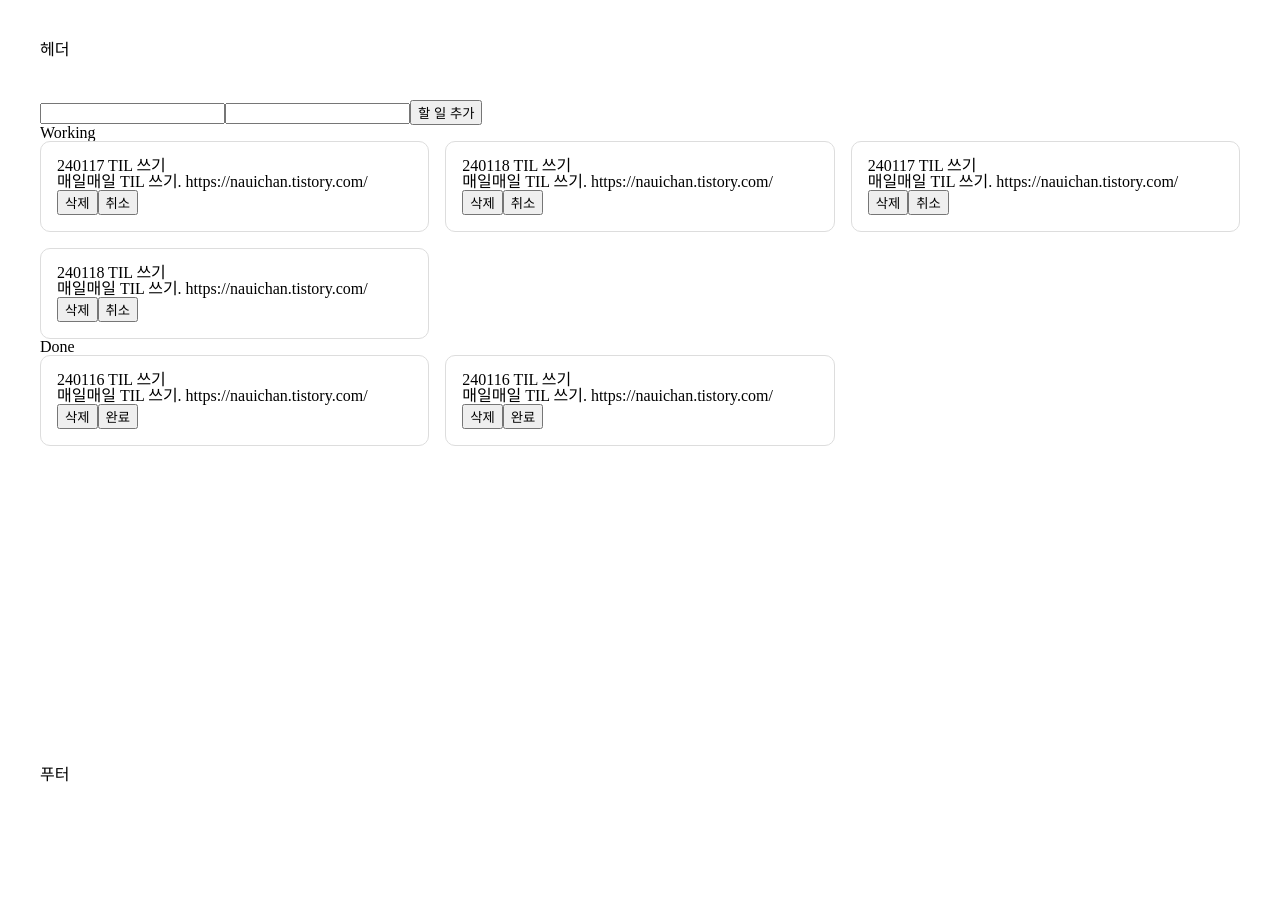
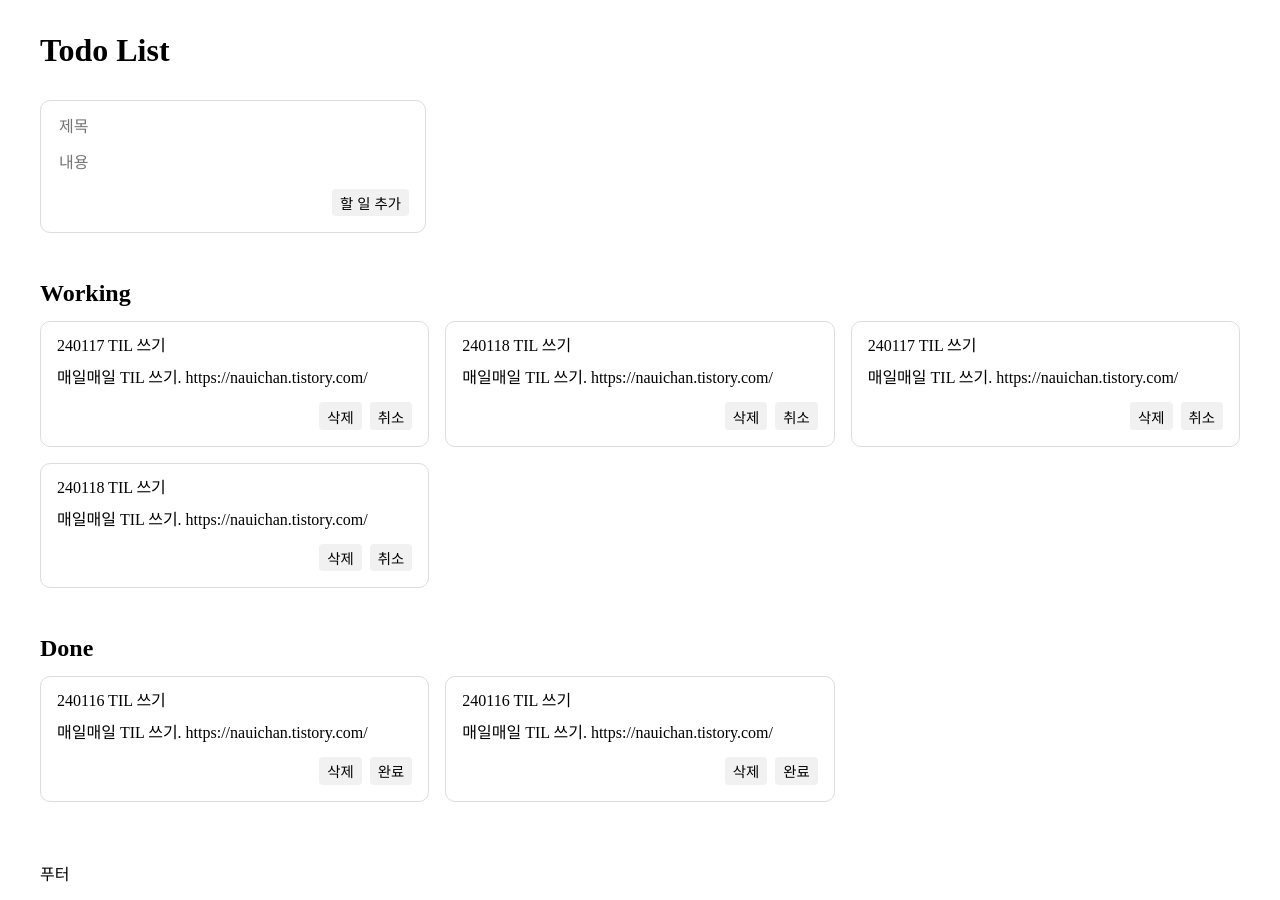
Before and after one commit to lauichan/react-todo-list, a React (Create React App) app: page / in a window 1280 px wide. Before the commit the page ends 800 px from the top, so only its background shows below. Built offline with nearby package versions, Linux system fonts and the light colour scheme.

Commit message:
기본 스타일

```diff
--- a/src/App.css
+++ b/src/App.css
@@ -8,10 +8,54 @@
   padding: 0 1.5rem;
 }
 
+input {
+  border: none;
+  font-size: 100%;
+  outline: none;
+}
+
+button {
+  border: none;
+  background: white;
+  font-size: 90%;
+}
+
 header {
   display: flex;
   align-items: center;
   height: 100px;
+}
+
+h1 {
+  font-size: 2rem;
+  font-weight: bold;
+}
+
+form {
+  display: flex;
+  flex-direction: column;
+  padding: 1rem;
+  border: 1px solid #ddd;
+  border-radius: 10px;
+  width: calc(100% / 3 - 3rem);
+  gap: 1rem;
+}
+
+form > button {
+  background: #f1f1f1;
+  padding: 0.2rem 0.5rem;
+  border-radius: 4px;
+  margin-left: auto;
+}
+
+section {
+  margin: 3rem 0;
+}
+
+h2 {
+  font-size: 1.5rem;
+  font-weight: bold;
+  margin: 1rem 0;
 }
 
 ul {
@@ -30,10 +74,19 @@ ul > li {
   padding: 1rem;
   border: 1px solid #ddd;
   border-radius: 10px;
+  gap: 1rem;
 }
 
 ul > li > div {
   margin-top: auto;
+  margin-left: auto;
+}
+
+ul > li > div > button {
+  background: #f1f1f1;
+  padding: 0.2rem 0.5rem;
+  margin-left: 0.5rem;
+  border-radius: 4px;
 }
 
 footer {
--- a/src/App.jsx
+++ b/src/App.jsx
@@ -77,10 +77,18 @@ function TaskForm({ addTask }) {
 
   return (
     <form onSubmit={onSubmitHandler}>
-      <input type="text" value={title} onChange={getTitle}></input>
-      {title}
-      <input type="text" value={content} onChange={getContent}></input>
-      {content}
+      <input
+        type="text"
+        value={title}
+        onChange={getTitle}
+        placeholder="제목"
+      ></input>
+      <input
+        type="text"
+        value={content}
+        onChange={getContent}
+        placeholder="내용"
+      ></input>
       <button type="submit">할 일 추가</button>
     </form>
   );
--- a/src/components/Layout.jsx
+++ b/src/components/Layout.jsx
@@ -1,5 +1,9 @@
 function Header() {
-  return <header>헤더</header>;
+  return (
+    <header>
+      <h1>Todo List</h1>
+    </header>
+  );
 }
 
 function Footer() {
```
